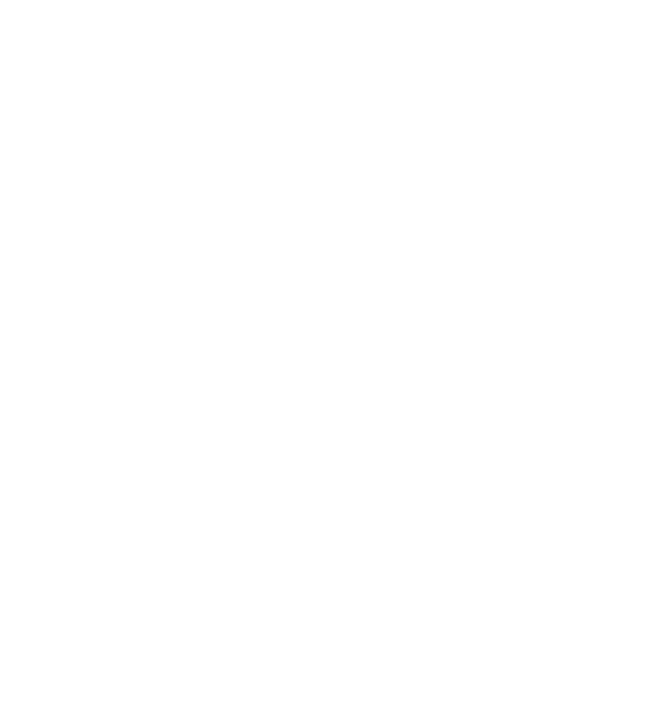
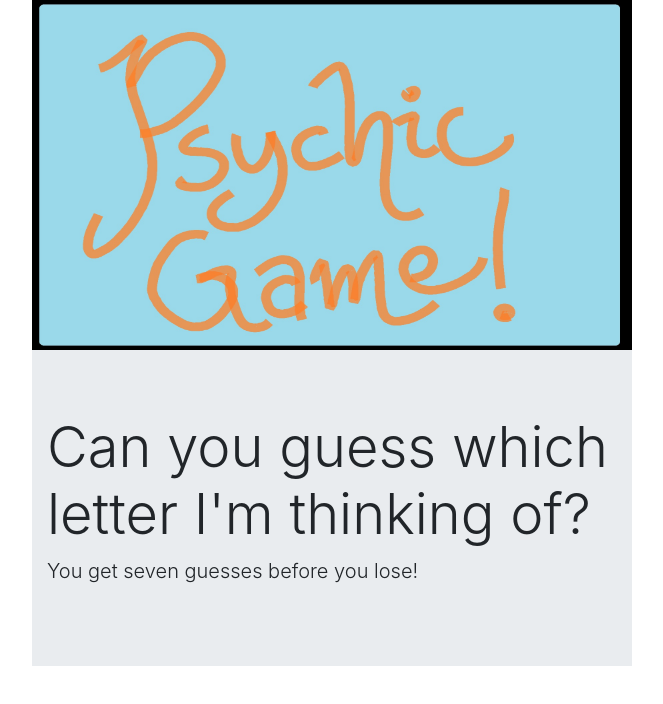
Before and after one commit to JordanMesibov/Psychic-Game, a plain HTML site: page index.html in a window 1280 px wide. Shown: the whole page, without its empty margins (253-916 px from the left). Drawn offline with nearby package versions, Linux system fonts and the light colour scheme.

Commit message:
Created a title picture and edited a bootstrap jumbotron to display instructions to the user and edited style in the css file

```diff
--- a/assets/css/style.css
+++ b/assets/css/style.css
@@ -0,0 +1,10 @@
+.main-content {
+    display: flex;
+    align-items: center;
+}
+
+.psychic-pic {
+  max-width: 100%;
+  min-width: 100%;
+  max-height: 350px;
+}
--- a/index.html
+++ b/index.html
@@ -11,7 +11,7 @@
 </head>
 <body>
   <!--Create the main container that houses all of the content-->
-  <div class="containter">
+  <div class="main-content">
 
     <!--Create a row within the container so that I can create three columns for the content of the game-->
     <div class="row">
@@ -22,14 +22,25 @@
 
         & 2) "Guesses left: ____" -->
 
+
       </div>
 
       <div class="col-6">
-        <!--In this middle (large) column, I will display 1) an image for the psychic game,
+        <div class="row">
+          <!--psychic game image goes here-->
+          <img class="psychic-pic" src="assets/images/psychic-game-title-picture.jpg">
 
-          2) instructions for the user (including the specific text, "Guess which letter I'm thinking of"),
+        </div>
 
-          and 3) a display of the user's key-press input -->
+        <div class="row">
+          <!--and 2) make a Jumbotron that says "Psychic Game" and the instructions-->
+         <div class="jumbotron jumbotron-fluid">
+            <div class="container">
+              <h1 class="display-4">Can you guess which letter I'm thinking of?</h1>
+              <p class="lead">You get seven guesses before you lose!</p>
+            </div>
+          </div>
+        </div>
 
       </div>
 
```
Also changed, not shown: assets/javascript/game.js (+11 -0 lines), assets/images/psychic-game-title-picture.jpg (added).
